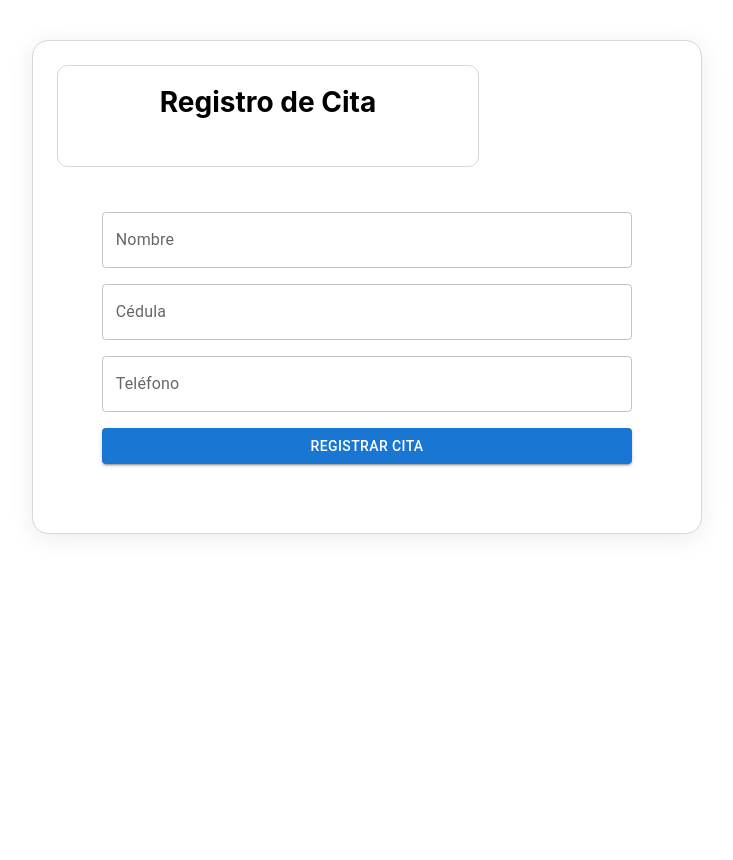
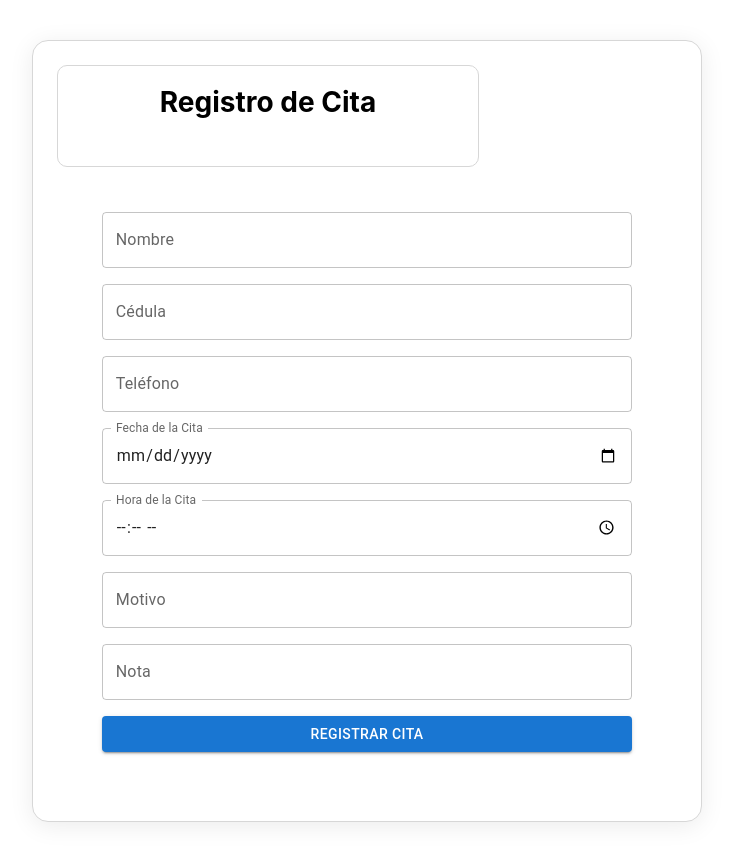
Before and after one commit to haroldiaz/APP-CITAS, a React (Create React App) app: page /Registro in a window 1280 px wide. Shown: the whole page, without its empty margins (273-1006 px from the left). Before the commit the page ends 800 px from the top, so only its background shows below. Built offline with nearby package versions, Linux system fonts and the light colour scheme.

Commit message:
fix: nuevos campos al formulario

```diff
--- a/src/Componentes/Registro.jsx
+++ b/src/Componentes/Registro.jsx
@@ -35,7 +35,10 @@
       return [];
     }
   });
-
+  const [fecha, setFecha] = useState('');
+  const [hora, setHora] = useState('');
+  const [motivo, setMotivo] = useState('');
+  const [nota ,setNota] = useState('');
   const nuevoId =
     citas.length > 0 ? Math.max(...citas.map((c) => c.id)) + 1 : 1;
 
@@ -56,6 +59,10 @@
       nombre,
       cedula: parseInt(cedula),
       telefono,
+      fecha,
+      hora,
+      motivo,
+      nota
     };
 
     const nuevaLista = [...citas, nuevaCita];
@@ -65,6 +72,9 @@
     setNombre('');
     setCedula('');
     setTelefono('');
+    setMotivo('');
+    setNota('');
+
     activarAlert();
   };
 
@@ -116,6 +126,39 @@
               value={telefono}
               onChange={(e) => setTelefono(e.target.value)}
             />
+            <TextField
+            label="Fecha de la Cita"
+            type="date"
+            value={fecha}
+            onChange={(e) => setFecha(e.target.value)}
+            fullWidth
+            InputLabelProps={{ shrink: true }}
+            margin="normal"
+          />
+
+          <TextField
+            label="Hora de la Cita"
+            type="time"
+            value={hora}
+            onChange={(e) => setHora(e.target.value)}
+            fullWidth
+            InputLabelProps={{ shrink: true }}
+            margin="normal"
+          />
+          <TextField
+              label="Motivo"
+              variant="outlined"
+              fullWidth
+              value={motivo}
+              onChange={(e) => setMotivo(e.target.value)}
+            />
+           <TextField
+              label="Nota"
+              variant="outlined"
+              fullWidth
+              value={nota}
+              onChange={(e) => setNota(e.target.value)}
+            />
             <Button variant="contained" type="submit">
               Registrar Cita
             </Button>
```
